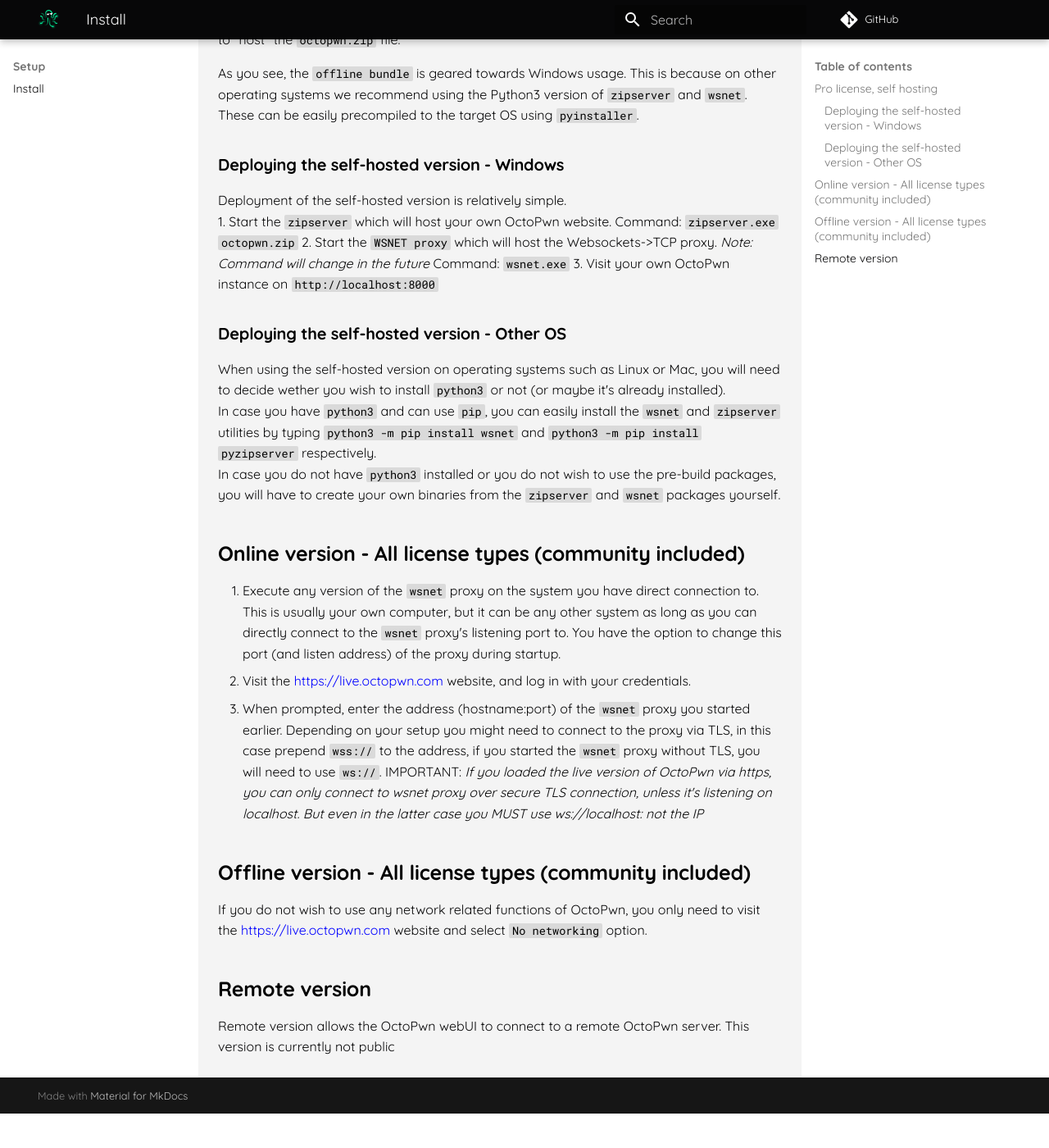
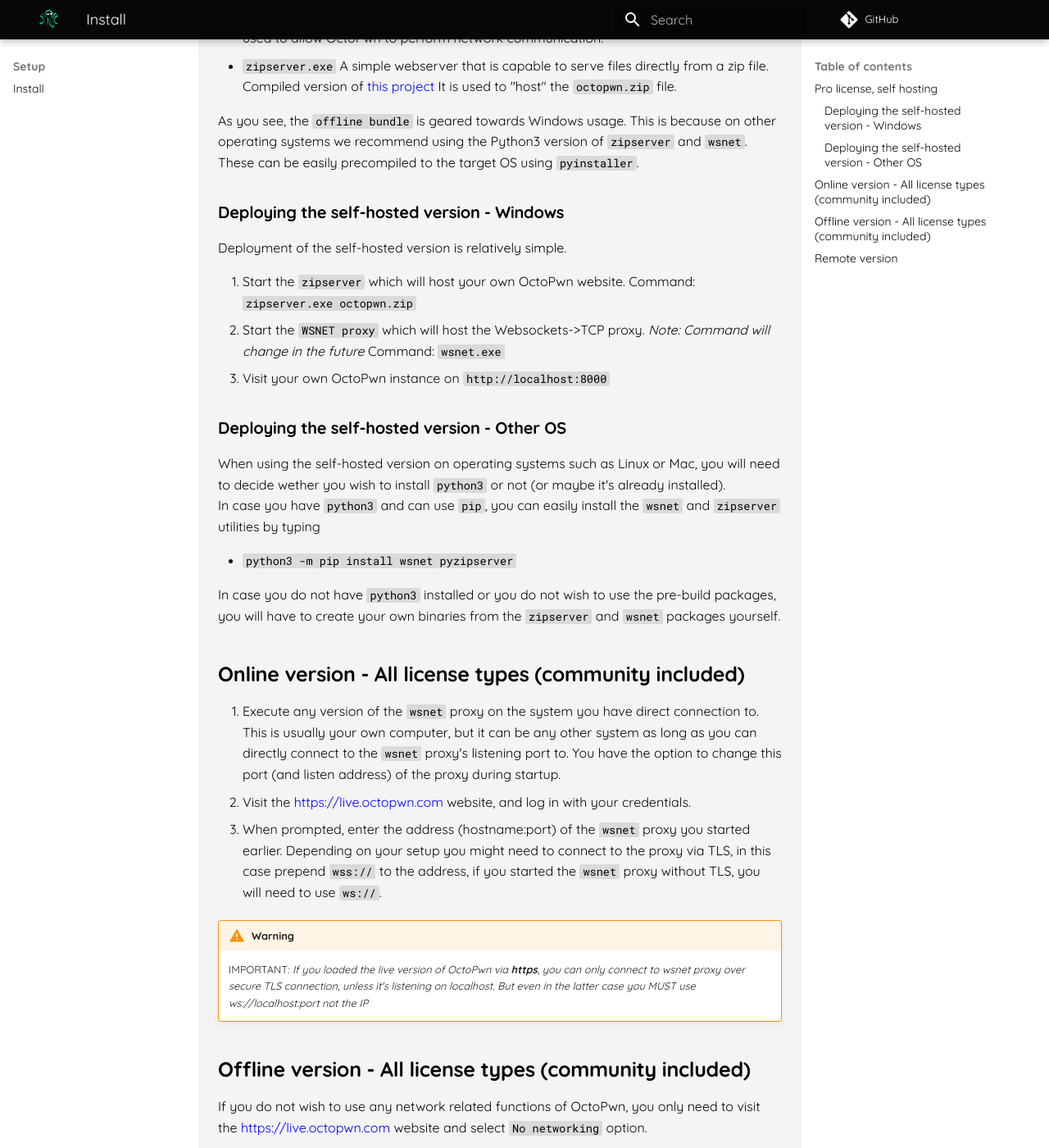
Before and after one commit to octopwn/octopwn-wasm-documentation, an MkDocs documentation site: the page built from docs/setup/install.md, in a window 1280 px wide and 1400 px high, scrolled down 509 px. Shown: the whole window at 82% size. Built offline with MkDocs 1.6.1 and Material for MkDocs 9.7.7, drawn with Linux system fonts in a browser that asks for light colours; comment, search, counter and statistics services are not loaded; before the commit the page ends 1867 px from its top, so only the background shows below that; some of the changed text lies outside the part shown.

Commit message:
formatting fix

```diff
--- a/docs/setup/install.md
+++ b/docs/setup/install.md
@@ -4,8 +4,8 @@
 
 ## Pro license, self hosting
 
-You must download the `offline bundle` zip file from the [website](https://octopwn.com).
-This bundle contains three files
+You must download the `offline bundle` zip file from the [website](https://octopwn.com). This bundle contains three files
+
 * `octopwn.zip` This file contains the entire [live website](https://live.octopwn.com), it is always the latest version. This also contains the `license.zip` and `plugins.zip` which are created for your user. The license you get from downloading this bundle works for one week, after which you must download the `offline bundle` again to continue using this product.
 * `wsnet.exe` This executable is a precompiled version of the [WSNET proxy](https://github.com/octopwn/wsnet-dotnet). This can be used to allow OctoPwn to perform network communication.
 * `zipserver.exe` A simple webserver that is capable to serve files directly from a zip file. Compiled version of [this project](https://github.com/octopwn/zipserver) It is used to "host" the `octopwn.zip` file.
@@ -14,13 +14,18 @@
 
 ### Deploying the self-hosted version - Windows
 Deployment of the self-hosted version is relatively simple.
+
 1. Start the `zipserver` which will host your own OctoPwn website. Command: `zipserver.exe octopwn.zip`
 2. Start the `WSNET proxy` which will host the Websockets->TCP proxy. *Note: Command will change in the future* Command: `wsnet.exe`
 3. Visit your own OctoPwn instance on `http://localhost:8000`
 
 ### Deploying the self-hosted version - Other OS
 When using the self-hosted version on operating systems such as Linux or Mac, you will need to decide wether you wish to install `python3` or not (or maybe it's already installed).
-In case you have `python3` and can use `pip`, you can easily install the `wsnet` and `zipserver` utilities by typing `python3 -m pip install wsnet` and `python3 -m pip install pyzipserver` respectively.
+In case you have `python3` and can use `pip`, you can easily install the `wsnet` and `zipserver` utilities by typing
+
+* `python3 -m pip install wsnet pyzipserver`
+
+
 In case you do not have `python3` installed or you do not wish to use the pre-build packages, you will have to create your own binaries from the [`zipserver`](https://github.com/octopwn/pyzipserver) and [`wsnet`](https://github.com/octopwn/wsnet) packages yourself.
 
 
@@ -28,7 +33,10 @@
 ## Online version - All license types (community included)
 1. Execute any version of the `wsnet` proxy on the system you have direct connection to. This is usually your own computer, but it can be any other system as long as you can directly connect to the `wsnet` proxy's listening port to. You have the option to change this port (and listen address) of the proxy during startup.
 2. Visit the [https://live.octopwn.com](https://live.octopwn.com) website, and log in with your credentials.
-3. When prompted, enter the address (hostname:port) of the `wsnet` proxy you started earlier. Depending on your setup you might need to connect to the proxy via TLS, in this case prepend `wss://` to the address, if you started the `wsnet` proxy without TLS, you will need to use `ws://`. IMPORTANT: *If you loaded the live version of OctoPwn via https, you can only connect to wsnet proxy over secure TLS connection, unless it's listening on localhost. But even in the latter case you MUST use ws://localhost:<port> not the IP*
+3. When prompted, enter the address (hostname:port) of the `wsnet` proxy you started earlier. Depending on your setup you might need to connect to the proxy via TLS, in this case prepend `wss://` to the address, if you started the `wsnet` proxy without TLS, you will need to use `ws://`.
+
+!!! warning
+	IMPORTANT: *If you loaded the live version of OctoPwn via ***https***, you can only connect to wsnet proxy over secure TLS connection, unless it's listening on localhost. But even in the latter case you MUST use ws://localhost:port not the IP*
 
 ## Offline version - All license types (community included)
 If you do not wish to use any network related functions of OctoPwn, you only need to visit the [https://live.octopwn.com](https://live.octopwn.com) website and select `No networking` option.
```
